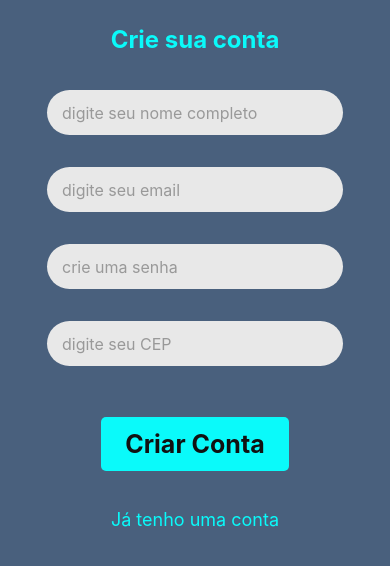
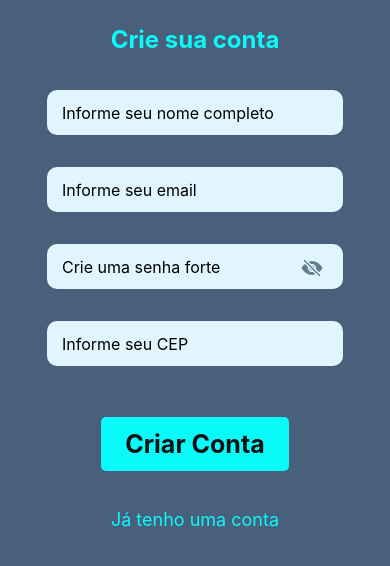
Before and after one commit to Lugia-Weather/mobile, a React Native app: screen /CriarConta in a window 390 px wide. Shown: the top 566 px of the page. Built offline with nearby package versions, Linux system fonts and the light colour scheme.

Commit message:
style(CriarConta): Create Account Screen style finished

```diff
--- a/src/components/Inputs.tsx
+++ b/src/components/Inputs.tsx
@@ -1,11 +1,12 @@
-import { TextInput, StyleSheet } from "react-native";
+import { TextInput, StyleSheet, KeyboardTypeOptions, View } from "react-native";
 
 interface inputsProps {
   placeholder: string;
-  keyboardType: string;
-  value: () => void;
-  onChangeText: () => void;
-  security: boolean;
+  keyboardType: KeyboardTypeOptions;
+  value?: string;
+  textType?: React.ComponentProps<typeof TextInput>["textContentType"];
+  onChangeText?: (text: string) => void;
+  security?: boolean | undefined;
 }
 
 export default function Inputs({
@@ -13,14 +14,21 @@ export default function Inputs({
   keyboardType,
   value,
   onChangeText,
+  textType,
   security,
 }: inputsProps) {
   return (
-    <TextInput
-      style={styles.input}
-      placeholder={placeholder}
-      keyboardType="ascii-capable"
-    />
+    <View style={styles.inputField}>
+      <TextInput
+        style={styles.input}
+        placeholder={placeholder}
+        keyboardType={keyboardType}
+        value={value}
+        onChangeText={onChangeText}
+        secureTextEntry={security}
+        textContentType={textType}
+      />
+    </View>
   );
 }
 
@@ -28,4 +36,12 @@ const styles = StyleSheet.create({
   input: {
     fontSize: 16,
   },
+  inputField: {
+    backgroundColor: "#E1F5FE",
+    borderRadius: 10,
+    paddingHorizontal: 15,
+    marginVertical: 6,
+    height: 45,
+    justifyContent: "center",
+  },
 });
--- a/src/pages/CriarConta.tsx
+++ b/src/pages/CriarConta.tsx
@@ -1,26 +1,27 @@
 import axios from "axios";
 import React, { useState } from "react";
-import {
-  Alert,
-  StyleSheet,
-  Text,
-  TextInput,
-  TouchableOpacity,
-  View,
-} from "react-native";
+import { Alert, StyleSheet, Text, TouchableOpacity, View } from "react-native";
 import { SafeAreaView } from "react-native-safe-area-context";
+import Icon from "react-native-vector-icons/Ionicons";
 import Btn from "../components/Btn";
+import Inputs from "../components/Inputs";
 
 export default function CriarConta({ navigation }: any) {
-  const [nome, setNome] = useState("");
+  const [hidePassword, setHidePassword] = useState(true);
+
+  const [name, setName] = useState("");
   const [email, setEmail] = useState("");
-  const [senha, setSenha] = useState("");
+  const [password, setPassword] = useState("");
   const [cep, setCep] = useState("");
 
   const [loading, setLoading] = useState(false);
 
+  const togglePasswordVisibility = () => {
+    setHidePassword(!hidePassword);
+  };
+
   const handleCadastro = async () => {
-    if (!nome || !email || !senha || !cep) {
+    if (!name || !email || !password || !cep) {
       Alert.alert("Erro", "Todos os campos são obrigatórios.");
       setLoading(false);
       return;
@@ -78,38 +79,48 @@ export default function CriarConta({ navigation }: any) {
       </View>
 
       <View style={styles.inputContainer}>
-        <View style={styles.inputField}>
-          <TextInput
-            placeholder="digite seu nome completo"
-            placeholderTextColor="#999"
-            style={styles.input}
+        <Inputs
+          placeholder="Informe seu nome completo"
+          keyboardType="default"
+          onChangeText={(text: string) => setName(text)}
+          value={name}
+          textType="name"
+        />
+
+        <Inputs
+          placeholder="Informe seu email"
+          keyboardType="email-address"
+          onChangeText={(text: string) => setEmail(text)}
+          value={email}
+          textType="emailAddress"
+        />
+        <View style={styles.inputWrapper}>
+          <Inputs
+            placeholder="Crie uma senha forte"
+            keyboardType="default"
+            value={password}
+            onChangeText={setPassword}
+            textType="password"
+            security={hidePassword}
           />
+          <TouchableOpacity
+            onPress={togglePasswordVisibility}
+            style={styles.eyeIconAbsolute}
+          >
+            <Icon
+              name={hidePassword ? "eye-off" : "eye"}
+              size={22}
+              color="#607D8B"
+            />
+          </TouchableOpacity>
         </View>
-        <View style={styles.inputField}>
-          <TextInput
-            placeholder="digite seu email"
-            placeholderTextColor="#999"
-            style={styles.input}
-            keyboardType="email-address"
-          />
-        </View>
-        <View style={styles.inputField}>
-          <TextInput
-            placeholder="crie uma senha"
-            placeholderTextColor="#999"
-            secureTextEntry
-            style={styles.input}
-          />
-        </View>
-        <View style={styles.inputField}>
-          <TextInput
-            placeholder="digite seu CEP"
-            placeholderTextColor="#999"
-            style={styles.input}
-            keyboardType="numeric"
-            maxLength={9}
-          />
-        </View>
+
+        <Inputs
+          placeholder="Informe seu CEP"
+          keyboardType="numeric"
+          onChangeText={(text: string) => setCep(text)}
+          value={cep}
+        />
       </View>
 
       <Btn txt="Criar Conta" pressFunc={handleCadastro} />
@@ -142,20 +153,29 @@ const styles = StyleSheet.create({
     textAlign: "center",
     color: "#0AFAFA",
   },
+  inputWrapper: {
+    position: "relative",
+    width: "100%",
+    justifyContent: "center",
+  },
+  eyeIconAbsolute: {
+    position: "absolute",
+    right: 20,
+    top: "32%",
+    zIndex: 1,
+  },
 
   inputContainer: {
     width: "80%",
     marginVertical: 15,
     gap: 20,
   },
-  inputField: {
-    backgroundColor: "#E8E8E8",
-    borderRadius: 25,
-    paddingHorizontal: 15,
-    marginVertical: 6,
-    height: 45,
-    justifyContent: "center",
+  passwordContainer: {
+    flexDirection: "row",
+    alignItems: "center",
+    width: "100%",
   },
+
   input: {
     fontSize: 16,
   },
```
